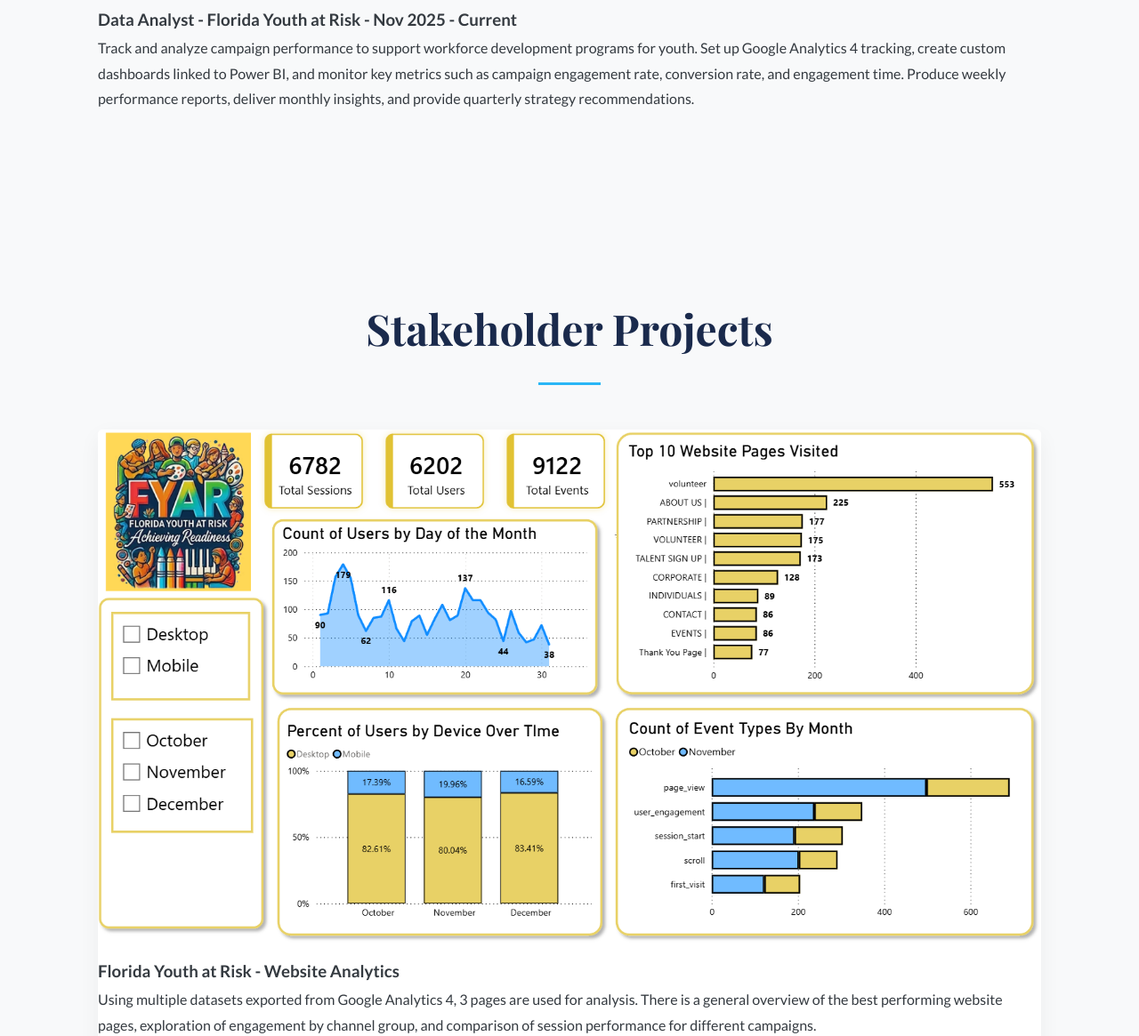
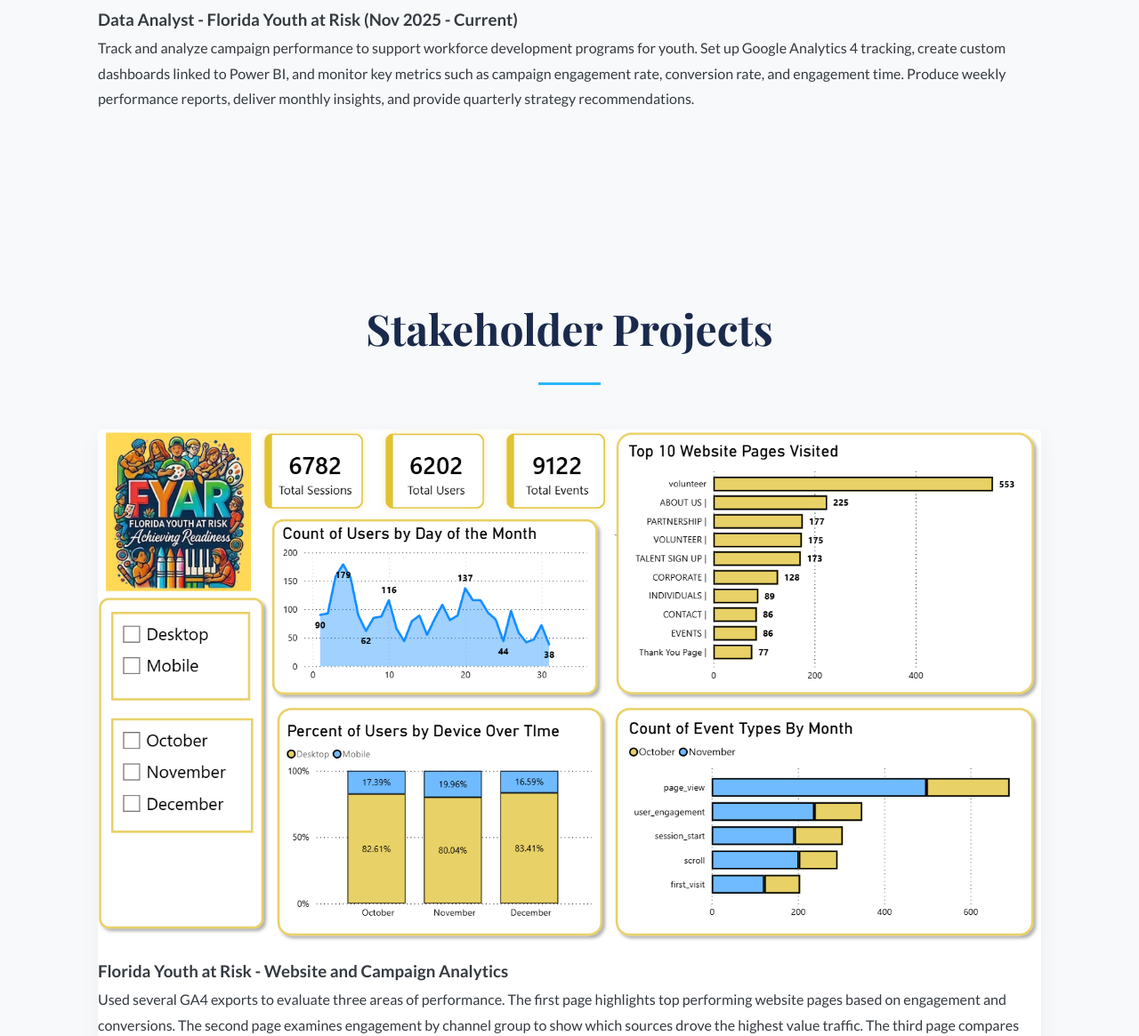
Before and after one commit to demitrigallegos/demitrigallegos.github.io, a plain HTML site: page index.html in a window 1280 px wide. Shown: the part 1568-2733 px from the top of the page at 89% size. Drawn offline with nearby package versions, Linux system fonts and the light colour scheme.

Commit message:
Refine job title and project analytics descriptions
Updated job title and project descriptions for clarity.

```diff
--- a/index.html
+++ b/index.html
@@ -64,7 +64,7 @@
                 <img src="assets/images/fyar.png" alt="Florida Youth at Risk Logo" class="experience-logo">
             </a>
             <div class="experience-text">
-                <h3>Data Analyst - Florida Youth at Risk - Nov 2025 - Current</h3>
+                <h3>Data Analyst - Florida Youth at Risk (Nov 2025 - Current)</h3>
                 <p>Track and analyze campaign performance to support workforce development programs for youth. Set up Google Analytics 4 tracking, create custom dashboards linked to Power BI, and monitor key metrics such as campaign engagement rate, conversion rate, and engagement time. Produce weekly performance reports, deliver monthly insights, and provide quarterly strategy recommendations.</p>
             </div>
         </div>
@@ -81,8 +81,8 @@
             <div class="project-card">
                 <div class="project-card-content-vertical">
                     <img src="assets/images/fyar-db1.png" alt="Stakeholder Project" style="width:100%; height:auto;">
-                    <h3>Florida Youth at Risk - Website Analytics</h3>
-                    <p>Using multiple datasets exported from Google Analytics 4, 3 pages are used for analysis. There is a general overview of the best performing website pages, exploration of engagement by channel group, and comparison of session performance for different campaigns. </p>
+                    <h3>Florida Youth at Risk - Website and Campaign Analytics</h3>
+                    <p>Used several GA4 exports to evaluate three areas of performance. The first page highlights top performing website pages based on engagement and conversions. The second page examines engagement by channel group to show which sources drove the highest value traffic. The third page compares session performance across campaigns to measure reach, efficiency, and user behavior.</p>
                     <div class="project-buttons">
                         <a href="#" target="_blank" class="btn">Documentation</a>
                         <a href="https://app.powerbi.com/view?r=eyJrIjoiNzMxNjg0YTEtNTk5MC00ZmIzLWFiYzgtMDNmNmZjYzcyMDRkIiwidCI6IjYyMDRjNjEwLTZmYjUtNGQwNi04YzA0LWEyMWJkMDFmMmU0NSIsImMiOjF9" target="_blank" class="btn btn-secondary">View Dashboard</a>
```
